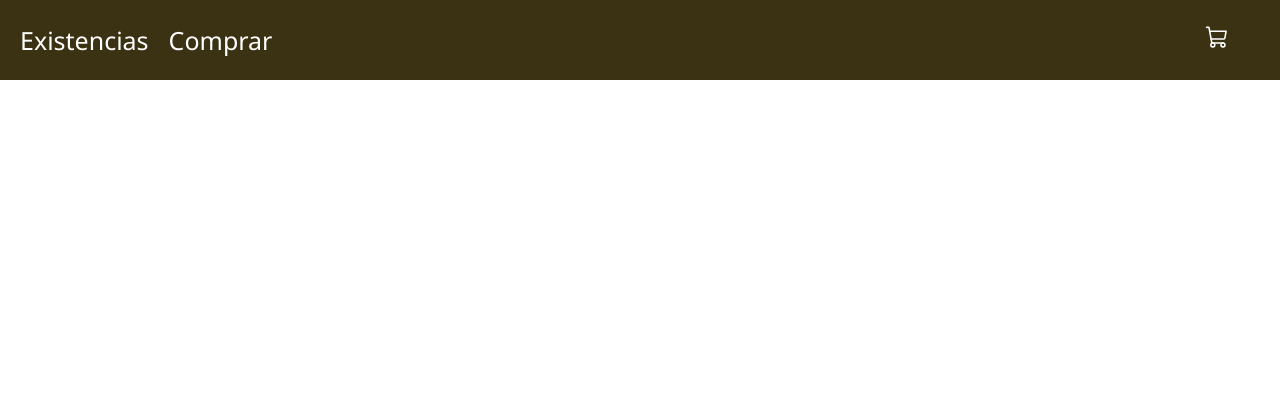
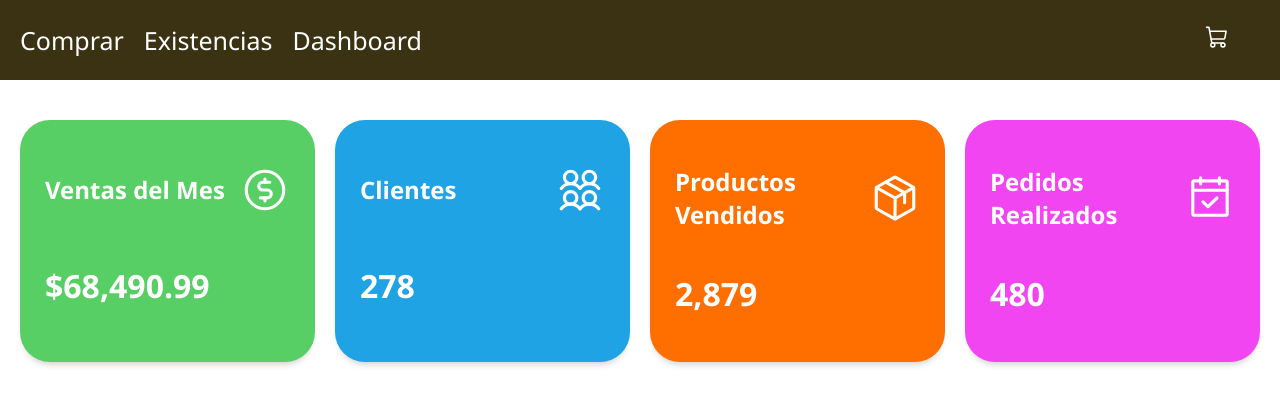
Before and after one commit to CarlosValdes/tiendacuriosidades, a React (Create React App) app: page /resumen in a window 1280 px wide. Before the commit this address had no page. Shown: the top 404 px of the page. Built offline with nearby package versions, Linux system fonts and the light colour scheme.

Commit message:
Agregar Dashboard

```diff
--- a/package.json
+++ b/package.json
@@ -21,7 +21,6 @@
   },
   "eslintConfig": {
     "extends": [
-      "react-app",
       "react-app/jest"
     ]
   },
--- a/src/App.js
+++ b/src/App.js
@@ -6,6 +6,7 @@ import {Tienda} from './pages/tienda/tienda';
 import {Carrito} from './pages/carrito/carrito';
 import {ShopContextProvider} from './context/shopcontext'
 import {Listado} from './pages/inventario/listado'
+import { Dashboard } from './pages/dashboard/dashboard';
 
 function App() {
   return (
@@ -17,6 +18,7 @@ function App() {
             <Route path='/'element={<Tienda/>}/>
             <Route path='/cart' element={<Carrito/>}/>
             <Route path='/lista' element={<Listado/>}/>
+            <Route path='/resumen' element={<Dashboard/>}/>
           </Routes>
         </Router>
         </ShopContextProvider>
--- a/src/components/NaviBar.jsx
+++ b/src/components/NaviBar.jsx
@@ -8,8 +8,10 @@ export const NaviBar = () => {
   return (
     <div className='navbar'>
       <div className='navbar-l'>
+      <Link to="/">Comprar</Link>
       <Link to="/lista" className='navbar-existencia'>Existencias</Link>
-      <Link to="/">Comprar</Link>
+
+      <Link to="/resumen">Dashboard</Link>
       </div>
         <div className='links'>
 
--- a/src/pages/carrito/carrito.jsx
+++ b/src/pages/carrito/carrito.jsx
@@ -15,6 +15,7 @@ export const Carrito = () => {
         <h1>Articulos del carrito</h1>
       </div>
       <div className='carrito'>
+
         {Productos.map((product)=>{
           if(cartItems[product.id]!==0){
             return <Itemcarrito data={product}/>;
--- /dev/null
+++ b/src/pages/dashboard/dashboard.css
@@ -0,0 +1,52 @@
+.dashboard{
+    grid-area: main;
+  overflow-y: auto;
+  padding: 20px 20px;
+}
+.main-cards {
+    display: grid;
+    grid-template-columns: 1fr 1fr 1fr 1fr;
+    gap: 20px;
+    margin: 20px 0;
+  }
+
+.material-icons-outlined {
+    vertical-align: middle;
+    line-height: 1px;
+    font-size: 30px;
+  }
+
+  .card {
+    display: flex;
+    flex-direction: column;
+    justify-content: space-around;
+    padding: 25px;
+    color: rgb(255, 255, 255);
+    border-radius: 30px;
+    box-shadow: 0 6px 7px -4px rgba(0, 0, 0, 0.2);
+  }
+  .card:first-child {
+    background-color: rgb(87, 207, 101);
+  }
+
+  .card:nth-child(2) {
+    background-color: rgb(32, 163, 229);
+  }
+
+  .card:nth-child(3) {
+    background-color: rgb(255, 111, 0);
+  }
+
+  .card:nth-child(4) {
+    background-color: rgb(240, 69, 240);
+  }
+
+  .card-inner {
+    display: flex;
+    align-items: center;
+    justify-content: space-between;
+  }
+
+  .card-inner > span {
+    font-size: 50px;
+  }
--- /dev/null
+++ b/src/pages/dashboard/dashboard.jsx
@@ -0,0 +1,45 @@
+import React from "react";
+import './dashboard.css';
+import {CurrencyCircleDollar,UsersFour,Package,CalendarCheck} from 'phosphor-react';
+
+export const Dashboard = () => {
+  return (
+    <div className="dashboard">
+      <div class="main-cards">
+        <div class="card">
+          <div class="card-inner">
+            <h2>Ventas del Mes</h2>
+            <span class="material-icons-outlined"><CurrencyCircleDollar/></span>
+          </div>
+          <h1>$68,490.99</h1>
+        </div>
+
+        <div class="card">
+          <div class="card-inner">
+            <h2>Clientes</h2>
+            <span class="material-icons-outlined"><UsersFour/></span>
+          </div>
+          <h1>278</h1>
+        </div>
+
+        <div class="card">
+          <div class="card-inner">
+            <h2>Productos Vendidos</h2>
+            <span class="material-icons-outlined"><Package/></span>
+          </div>
+          <h1>2,879</h1>
+        </div>
+
+        <div class="card">
+          <div class="card-inner">
+            <h2>Pedidos Realizados</h2>
+            <span class="material-icons-outlined"><CalendarCheck/></span>
+          </div>
+          <h1>480</h1>
+        </div>
+
+
+      </div>
+    </div>
+  );
+};
--- a/src/pages/inventario/listado.jsx
+++ b/src/pages/inventario/listado.jsx
@@ -1,4 +1,4 @@
-import React from 'react'
+import React, { useState } from 'react'
 
 import {Existencias} from '../../products'
 import { Product } from '../tienda/product'
@@ -6,10 +6,14 @@ import { Prodinv } from './prodinv'
 
 
 export const Listado = () => {
+  const [search,setSearch]=useState('');
   return (
     <div className='listado'>
       <div className="listado-titulo">
         <h1>Reporte Existencias</h1>
+        <div className="tienda-buscador">
+              <input onChange={(e)=>setSearch(e.target.value)} placeholder='Buscar Producto'></input>
+            </div>
       </div>
       <div className="listado-productos">
       <div className='prinv-alt'>
@@ -18,7 +22,11 @@ export const Listado = () => {
         <p className='prinv-alt-hdr'><b>Nombre</b></p>
         <p className='prinv-alt-hdr'><b>Existencias</b></p>
     </div>
-        {Existencias.map((Product)=>(
+        {Existencias.filter((item)=>{
+              return search.toLowerCase()==='' ? item :
+              item.productName.toLowerCase().includes(search);
+            })
+        .map((Product)=>(
           <Prodinv data={Product}/>
         )
         )}
--- a/src/pages/tienda/tienda.jsx
+++ b/src/pages/tienda/tienda.jsx
@@ -6,7 +6,7 @@ import "./tienda.css";
 export const Tienda = () => {
 
   const [search,setSearch]=useState('');
-console.log(search);
+
   return (
     <div className='tienda'>
         <div className='tienda-titulo'>
```
